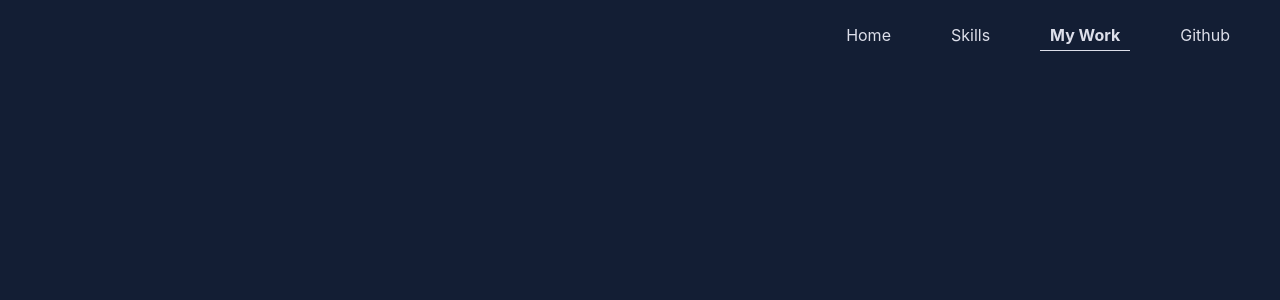
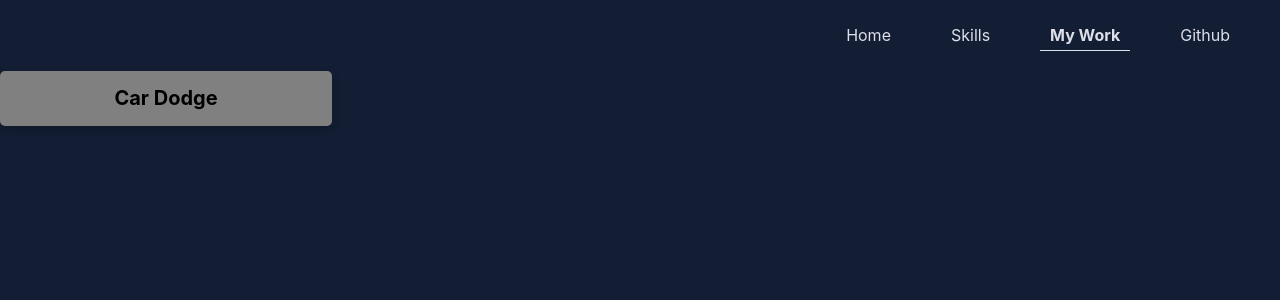
Before and after one commit to SethNowac/sethnowac.github.io, a React (Create React App) app in the folder portfolio-app/: page /projects in a window 1280 px wide. Shown: the top 300 px of the page. Built offline with nearby package versions, Linux system fonts and the light colour scheme.

Commit message:
Started working on projects page

```diff
--- a/portfolio-app/package.json
+++ b/portfolio-app/package.json
@@ -14,6 +14,8 @@
     "react-dom": "^18.2.0",
     "react-router-dom": "^6.18.0",
     "react-scripts": "5.0.1",
+    "react-slide-fade-in": "^1.0.9",
+    "react-slideshow-image": "^4.3.0",
     "web-vitals": "^2.1.4"
   },
   "scripts": {
--- a/portfolio-app/src/components/App.js
+++ b/portfolio-app/src/components/App.js
@@ -1,5 +1,6 @@
 import MainLayout from '../layouts/MainLayout';
 import Home from '../pages/Home';
+import Projects from '../pages/Projects';
 import './App.css';
 import Header from './Header';
 import Main from './Main';
@@ -12,7 +13,7 @@ function App() {
             <Route path='/' element={<MainLayout/>}>
               <Route index element={<Home/>}/>
               <Route path='/skills' element={<skills />} />
-            <Route path='/projects' element={<what />} />
+              <Route path='/projects' element={<Projects />} />
               <Route path='*' element={<p>Invalid URL</p>}/>
             </Route>
           </Routes>
--- /dev/null
+++ b/portfolio-app/src/components/Card.css
@@ -0,0 +1,17 @@
+.card{
+    text-align: center;
+    box-shadow: 0 4px 8px 0 rgba(0,0,0,0.2);
+    border-radius: 5px;
+    max-width: 300px;
+    max-height: 300px;
+    background-color: grey;
+    padding: 2px 16px;
+    display: flex;
+    flex-direction: column;
+    align-items: center;
+    font-size: calc(10px);
+}
+
+.card-img{
+    max-height: 100px;
+}
--- /dev/null
+++ b/portfolio-app/src/components/Card.js
@@ -0,0 +1,19 @@
+import "./Card.css";
+
+/**
+ * A component that represents a card containing an image and child elements.
+ * @param {Object} props - The props object containing the following properties:
+ * @param {Object} props.children - The child elements to render inside the card.
+ * @param {string} props.image - The URL of the image to display on the card.
+ * @returns {JSX.Element} - A JSX element representing the card.
+ */
+function Card({ children, image }) {
+  return (
+    <div className="card">
+      {image && <img className="card-img" src={image} alt=""></img>}
+      {children}
+    </div>
+  );
+}
+
+export default Card;
--- a/portfolio-app/src/components/NavButton.js
+++ b/portfolio-app/src/components/NavButton.js
@@ -1,6 +1,7 @@
 import { NavLink, useResolvedPath, useMatch } from "react-router-dom";
 import Button from "@mui/material/Button";
 import { useEffect, useState } from "react";
+
 
 /**
  * A button for navigation, wrapped in a NavLink component from react-router-dom.
@@ -87,7 +88,6 @@ function NavButton(props) {
             }
         </NavLink>
 
-
     );
 }
 
--- /dev/null
+++ b/portfolio-app/src/pages/Projects.js
@@ -0,0 +1,11 @@
+import Card from "../components/Card";
+
+export default function Projects() {
+    return (
+        <div>
+            <Card>
+                <h1>Car Dodge</h1>
+            </Card>
+        </div>
+    )
+}
```
Also changed, not shown: portfolio-app/src/pages/Home.js (indentation only), 1 other file (tests, documents, lock files or other folders). Lines whose indentation alone changed are shown as unchanged.
